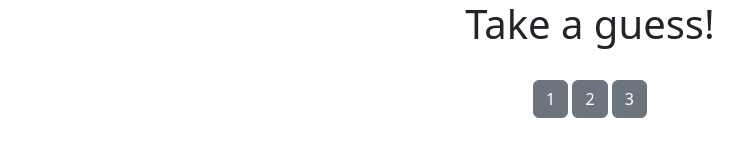
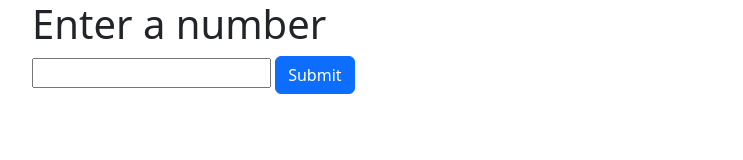
Before and after one commit to MihaiMariusCatalin/Hidden-Button, a plain HTML site: page index.html in a window 1280 px wide. Shown: the whole page, without its empty margins (50-793 px from the left). Drawn offline with nearby package versions, Linux system fonts and the light colour scheme.

Commit message:
Update index.html

```diff
--- a/index.html
+++ b/index.html
@@ -7,14 +7,12 @@
     <link href="https://cdn.jsdelivr.net/npm/bootstrap@5.3.3/dist/css/bootstrap.min.css" rel="stylesheet" integrity="sha384-QWTKZyjpPEjISv5WaRU9OFeRpok6YctnYmDr5pNlyT2bRjXh0JMhjY6hW+ALEwIH" crossorigin="anonymous">
   </head>
   <body>
-      <h1 id="text" class="text-center">Take a guess!</h1>
-      <br>
-      <div id="text" class="text-center">
-        <button id="1" type="button" class="btn btn-secondary" onclick="showResult1()">1</button>
-        <button id="2" type="button" class="btn btn-secondary" onclick="showResult2()">2</button>
-        <button id="3" type="button" class="btn btn-secondary" onclick="showResult3()">3</button>
-      </div>
-      <script src="https://cdn.jsdelivr.net/npm/bootstrap@5.3.3/dist/js/bootstrap.bundle.min.js" integrity="sha384-YvpcrYf0tY3lHB60NNkmXc5s9fDVZLESaAA55NDzOxhy9GkcIdslK1eN7N6jIeHz" crossorigin="anonymous"></script>
+    <div id="container" class="container">
+      <h1 id="text">Enter a number</h1>
+      <input type="number" id="number-input" name="number">
+      <button type="button" class="btn btn-primary" onclick="generateButtons()">Submit</button>
+    </div>
+    <script src="https://cdn.jsdelivr.net/npm/bootstrap@5.3.3/dist/js/bootstrap.bundle.min.js" integrity="sha384-YvpcrYf0tY3lHB60NNkmXc5s9fDVZLESaAA55NDzOxhy9GkcIdslK1eN7N6jIeHz" crossorigin="anonymous"></script>
     <script src="script.js"></script>
   </body>
 </html>
```
